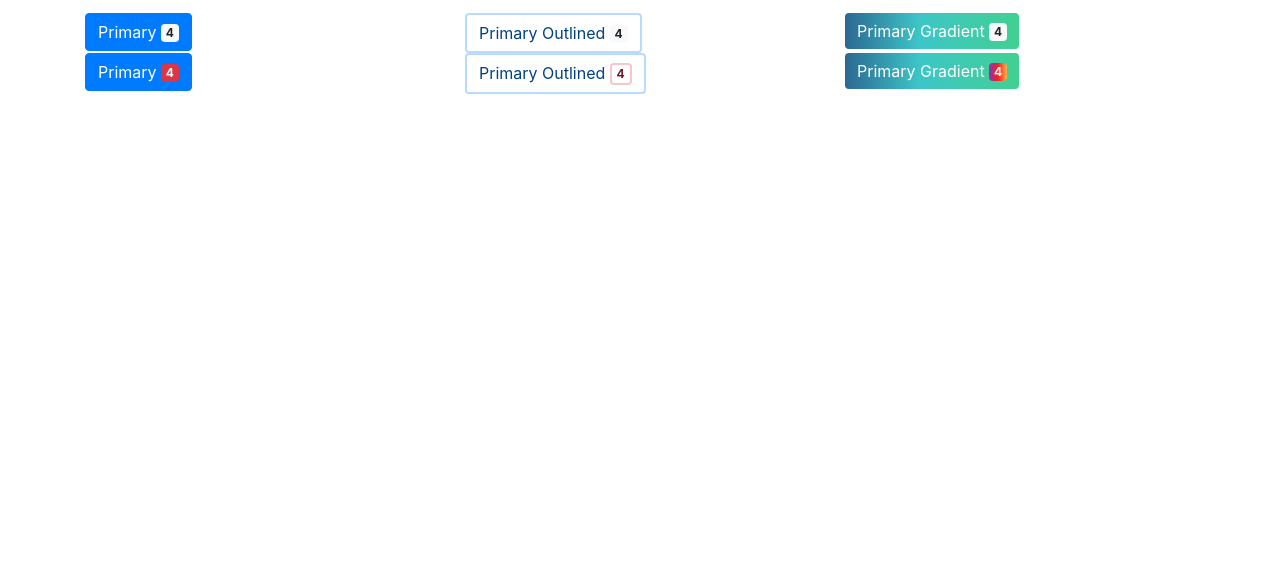
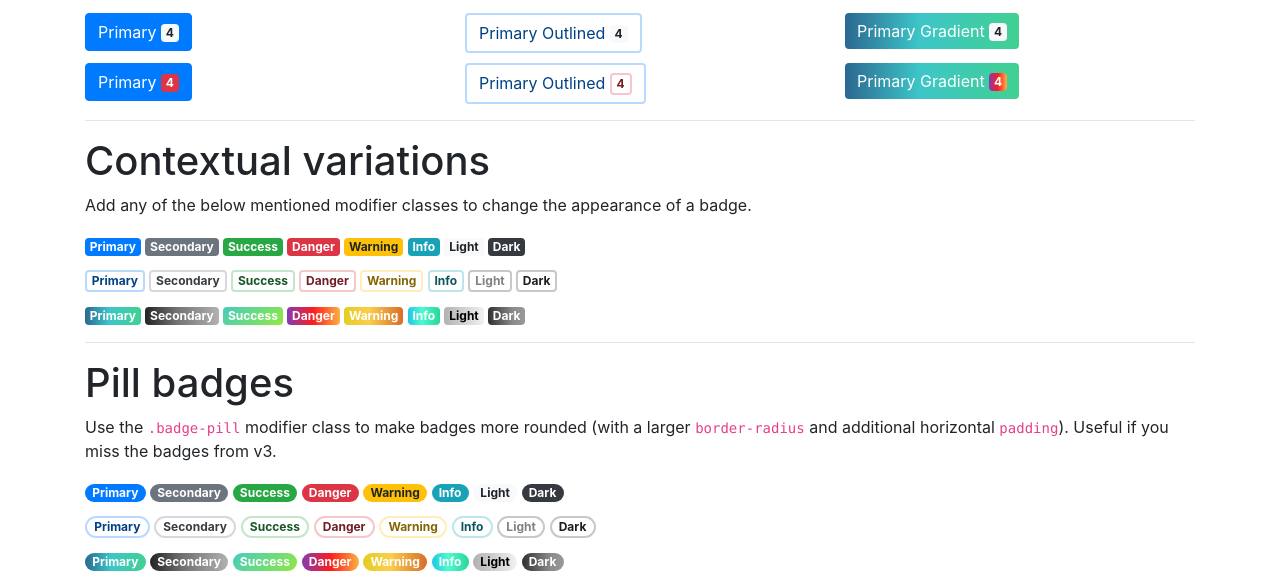
Before and after one commit to hendrikbgr/bootstrap-material-framework, a plain HTML site: page badges.html in a window 1280 px wide. Shown: the part 564-1146 px from the top of the page. Before the commit the page ends 800 px from the top, so only its background shows below. Drawn offline with nearby package versions, Linux system fonts and the light colour scheme.

Commit message:
Adding Badges
added variations and pill badges

```diff
--- a/badges.html
+++ b/badges.html
@@ -55,7 +55,7 @@
 
   <h1>Notification Button Badge</h1>
   <p>The Button and the Badge inside can be modified to your liking.</p>
-  <div class="row">
+  <div class="row badges-row-margin">
     <div class="col-md-4 col-sm-12 col-xs-12">
       <button type="button" class="btn btn-primary">
           Primary <span class="badge badge-light">4</span>
@@ -89,6 +89,76 @@
         </button>
       </div>
     </div>
+
+    <hr>
+
+    <h1>Contextual variations</h1>
+    <p>Add any of the below mentioned modifier classes to change the appearance of a badge.</p>
+    <div class="badges-variations-row">
+      <span class="badge badge-primary">Primary</span>
+      <span class="badge badge-secondary">Secondary</span>
+      <span class="badge badge-success">Success</span>
+      <span class="badge badge-danger">Danger</span>
+      <span class="badge badge-warning">Warning</span>
+      <span class="badge badge-info">Info</span>
+      <span class="badge badge-light">Light</span>
+      <span class="badge badge-dark">Dark</span>
+    </div>
+    <div class="badges-variations-row">
+      <span class="badge badge-primary-outline">Primary</span>
+      <span class="badge badge-secondary-outline">Secondary</span>
+      <span class="badge badge-success-outline">Success</span>
+      <span class="badge badge-danger-outline">Danger</span>
+      <span class="badge badge-warning-outline">Warning</span>
+      <span class="badge badge-info-outline">Info</span>
+      <span class="badge badge-light-outline">Light</span>
+      <span class="badge badge-dark-outline">Dark</span>
+    </div>
+    <div class="badges-variations-row">
+      <span class="badge badge-primary-gradient">Primary</span>
+      <span class="badge badge-secondary-gradient">Secondary</span>
+      <span class="badge badge-success-gradient">Success</span>
+      <span class="badge badge-danger-gradient">Danger</span>
+      <span class="badge badge-warning-gradient">Warning</span>
+      <span class="badge badge-info-gradient">Info</span>
+      <span class="badge badge-light-gradient">Light</span>
+      <span class="badge badge-dark-gradient">Dark</span>
+    </div>
+
+    <hr>
+
+    <h1>Pill badges</h1>
+    <p>Use the <code class="highlighter-rouge">.badge-pill</code> modifier class to make badges more rounded (with a larger <code class="highlighter-rouge">border-radius</code> and additional horizontal <code class="highlighter-rouge">padding</code>). Useful if you miss the badges from v3.</p>
+    <div class="badges-variations-row">
+      <span class="badge badge-pill badge-primary">Primary</span>
+      <span class="badge badge-pill badge-secondary">Secondary</span>
+      <span class="badge badge-pill badge-success">Success</span>
+      <span class="badge badge-pill badge-danger">Danger</span>
+      <span class="badge badge-pill badge-warning">Warning</span>
+      <span class="badge badge-pill badge-info">Info</span>
+      <span class="badge badge-pill badge-light">Light</span>
+      <span class="badge badge-pill badge-dark">Dark</span>
+    </div>
+    <div class="badges-variations-row">
+      <span class="badge badge-pill badge-primary-outline">Primary</span>
+      <span class="badge badge-pill badge-secondary-outline">Secondary</span>
+      <span class="badge badge-pill badge-success-outline">Success</span>
+      <span class="badge badge-pill badge-danger-outline">Danger</span>
+      <span class="badge badge-pill badge-warning-outline">Warning</span>
+      <span class="badge badge-pill badge-info-outline">Info</span>
+      <span class="badge badge-pill badge-light-outline">Light</span>
+      <span class="badge badge-pill badge-dark-outline">Dark</span>
+    </div>
+    <div class="badges-variations-row">
+      <span class="badge badge-pill badge-primary-gradient">Primary</span>
+      <span class="badge badge-pill badge-secondary-gradient">Secondary</span>
+      <span class="badge badge-pill badge-success-gradient">Success</span>
+      <span class="badge badge-pill badge-danger-gradient">Danger</span>
+      <span class="badge badge-pill badge-warning-gradient">Warning</span>
+      <span class="badge badge-pill badge-info-gradient">Info</span>
+      <span class="badge badge-pill badge-light-gradient">Light</span>
+      <span class="badge badge-pill badge-dark-gradient">Dark</span>
+    </div>
 </div>
 
 </body>
--- a/css/badges.css
+++ b/css/badges.css
@@ -93,3 +93,7 @@
     background: rgb(235,235,235);
     background: linear-gradient(90deg, rgba(235,235,235,1) 0%, rgba(48,48,48,1) 0%, rgba(138,138,138,1) 66%, rgba(153,153,153,1) 100%);
 }
+
+.badges-row-margin, .badges-variations-row {
+    margin-bottom: 10px;
+}
```
